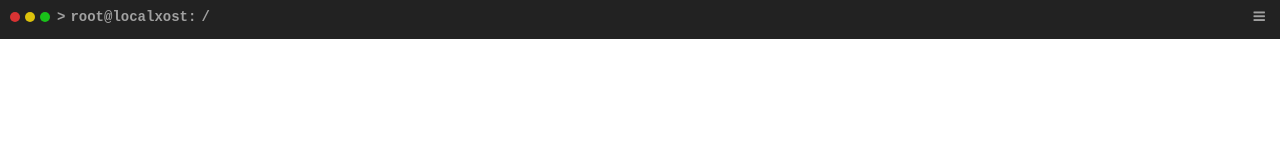
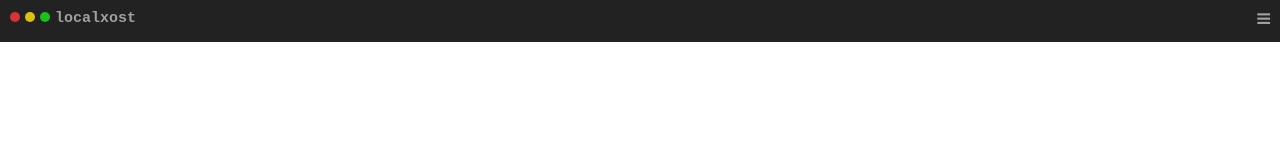
Before and after one commit to ivulovic/localxost, an Angular app: page / in a window 1280 px wide. Shown: the top 160 px of the page. Built offline with nearby package versions, Linux system fonts and the light colour scheme.

Commit message:
finished header

```diff
--- a/src/app/core/components/header/header.component.html
+++ b/src/app/core/components/header/header.component.html
@@ -1,14 +1,12 @@
-<div class="background-dark dots-header unselectable">
-  <div class="left">
+<div class="background-dark dots-header">
+  <div routerLink="/" class="left unselectable pointer">
     <div class="dots">
       <div class="dot red-background"></div>
       <div class="dot yellow-background"></div>
       <div class="dot green-background"></div>
     </div>
     <div class="dots-header-title">
-      <div class="unselectable">
-        <span class="gt-sign">&gt;</span>root@localxost:<span class="pathname">{{pathname}}</span>
-      </div>
+      <span class="header-title">localxost</span>
     </div>
   </div>
   <div class="right">
--- a/src/app/tools/components/icon/icon.component.html
+++ b/src/app/tools/components/icon/icon.component.html
@@ -1 +1 @@
-<span class="fa fa-{{icon}} color-{{color}}"></span>
+<span class="fa fa-{{icon}} color-{{color}} icon"></span>
--- a/src/styles.scss
+++ b/src/styles.scss
@@ -53,12 +53,13 @@ $sides: (top, bottom, left, right);
   padding: 0px;
   margin:0px;
   font-family: monospace;
+  outline: none;
 }
 
 /**HEADER START**/
 
 .dots-header{
-  padding: 5px 10px;
+  padding: 10px;
   cursor: default;
 }
 .red-background{
@@ -86,22 +87,15 @@ $sides: (top, bottom, left, right);
   display: inline-block;
   color: $dirty;
   font-weight: bold;
-  font-size: 14px;
-  padding: 5px 0px;
-  position: relative;
-  bottom: 1px;
-  .gt-sign{
-    display: inline-block;
-    margin: 0px;
-    padding: 0px 5px 0px 7px;
-  }
-  .pathname{
+  font-size: 15px;
+  .header-title{
     margin: 0px 0px 0px 5px;
   }
 }
 .menu{
   display: inline-block;
   position: relative;
+  font-size: 15px;
   li{
     list-style: none;
     display: inline-block;
@@ -112,21 +106,25 @@ $sides: (top, bottom, left, right);
   }
   a{
     color: $dirty;
-    padding: 5px;
+    padding: 10px;
     font-weight: bold;
     display: block;
     cursor: pointer;
+    text-decoration: none;
+  }
+  button{
+    font-size: 15px;
   }
   .menu-responsive{
     position: absolute;
     right: -10px;
-    top: 25px;
-    background: #222;
+    top: 30px;
+    background: $dark;
     text-align: right;
-    padding: 10px;
-    li{
-      width: 100%;
-    }
+  }
+
+  li{
+    width: 100%;
   }
 }
 
@@ -134,7 +132,6 @@ $sides: (top, bottom, left, right);
 
 .button-link{
   color: $dirty;
-  padding: 5px;
   font-weight: bold;
   cursor: pointer;
   background: none;
@@ -144,7 +141,13 @@ $sides: (top, bottom, left, right);
 
 /*GENERAL*/
 
-
+.pointer{
+  cursor: pointer;
+}
+.icon{
+  position: relative;
+  top: 1px;
+}
 .hidden{
   display: none;
 }
```
